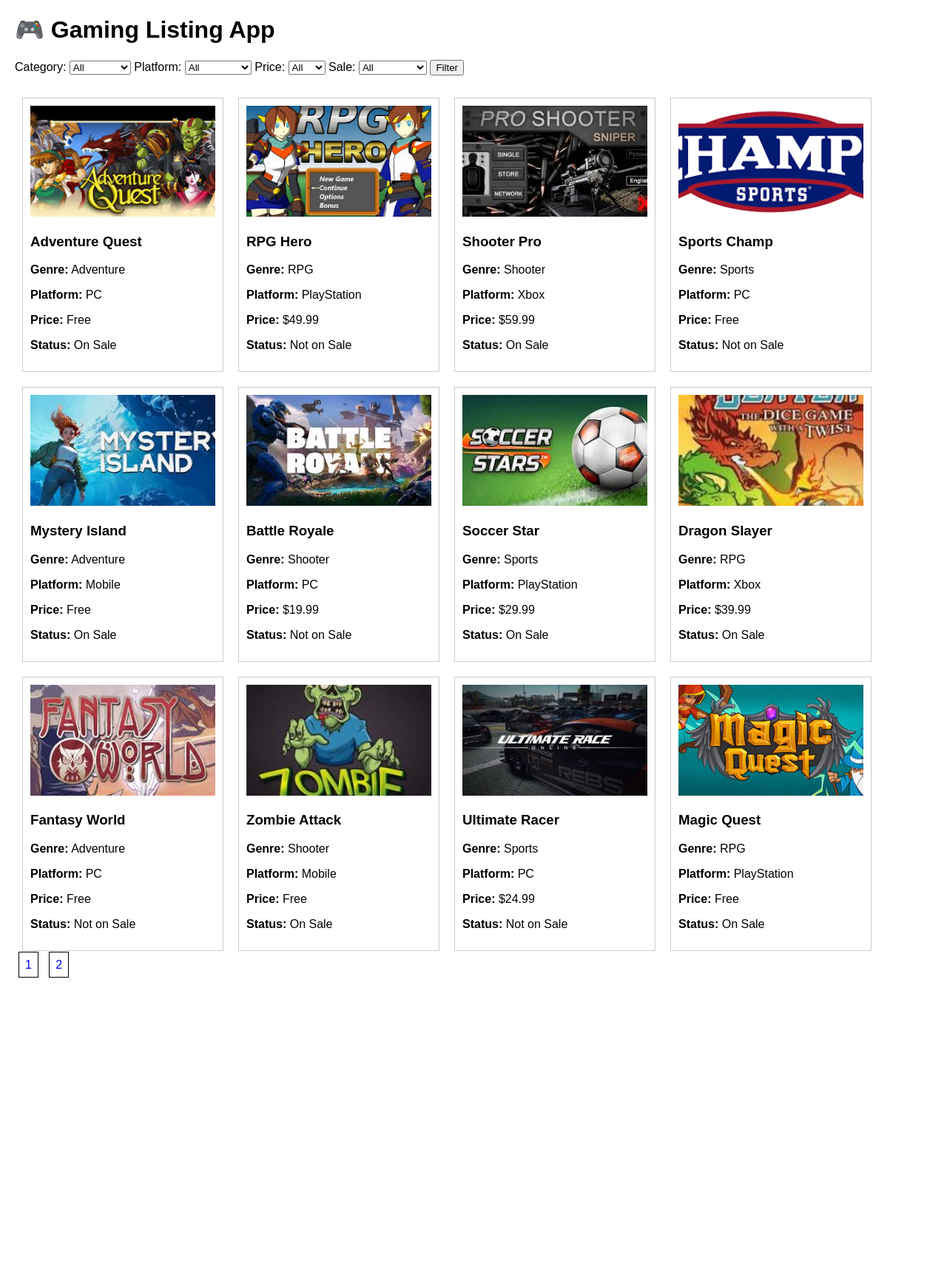
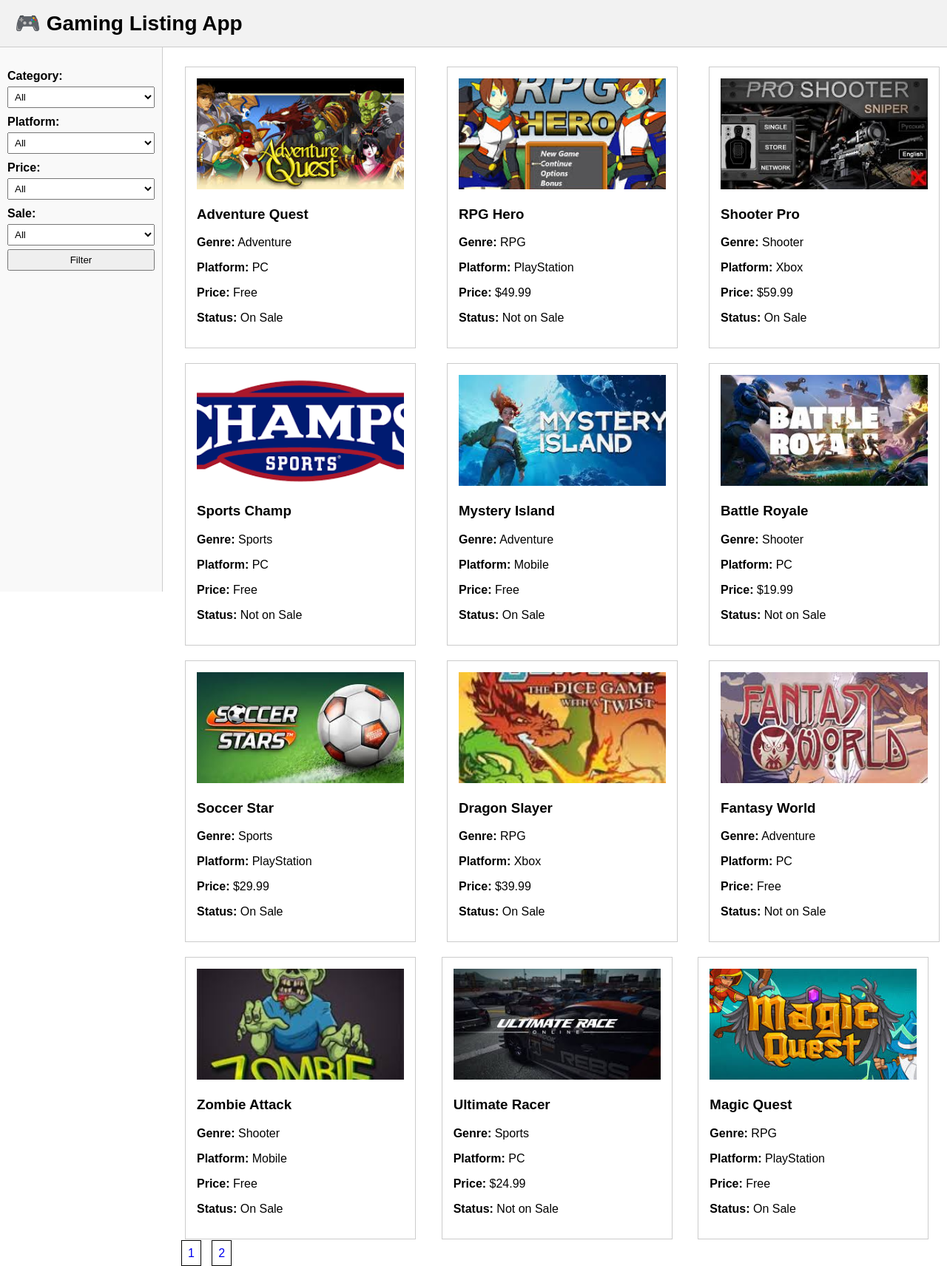
Before and after one commit to AMEY360/GamesWebApp, a PHP site: page /index.php in a window 1280 px wide. Shown: the whole page at 74% size. Before the commit the page ends 1322 px from the top, so only its background shows below. Run offline with PHP 8.4, Linux system fonts and the light colour scheme; data comes from the database, SQL or seed files in the repository.

Commit message:
Updated game blocks layout to show 3 per row and adjusted styles

```diff
--- a/index.php
+++ b/index.php
@@ -4,56 +4,135 @@
 <head>
     <title>Gaming Listing App</title>
     <style>
-        body { font-family: Arial; margin: 20px; }
-        .game { border: 1px solid #ccc; padding: 10px; margin: 10px; width: 250px; float: left; }
-        .game img { width: 100%; height: 150px; object-fit: cover; }
-        .filters { margin-bottom: 20px; }
-        .pagination a { margin: 5px; padding: 8px; border: 1px solid #000; text-decoration: none; }
+        body { font-family: Arial; margin: 0; padding: 0; }
+
+        /* Fixed full-width header */
+        h1 {
+            position: fixed;
+            top: 0;
+            left: 0;
+            width: 100%;
+            margin: 0;
+            padding: 15px 20px;
+            background-color: #f2f2f2;
+            border-bottom: 1px solid #ccc;
+            font-size: 28px;
+            z-index: 1000;
+        }
+
+        /* Vertical sidebar block (title + filters) */
+        .filters-block {
+            position: fixed;
+            top: 0;
+            left: 0;
+            height: 100%;
+            width: 220px;
+            padding: 20px 10px;
+            border-right: 1px solid #ccc;
+            background: #f9f9f9;
+            box-sizing: border-box;
+            overflow-y: auto; /* Scroll inside sidebar if too long */
+        }
+
+        .filters-block h2 {
+            font-size: 22px;
+            font-weight: bold;
+            margin-bottom: 20px;
+            text-align: center;
+        }
+
+        .filters-block form {
+            display: flex;
+            flex-direction: column;
+        }
+
+        .filters-block label {
+            margin-top: 10px;
+            font-weight: bold;
+        }
+
+        .filters-block select,
+        .filters-block button {
+            margin-top: 5px;
+            padding: 5px;
+        }
+
+        .game {
+            border: 1px solid #ccc;
+            padding: 15px;      /* increase padding for bigger block */
+            margin: 10px;
+            width: 30%;          /* each card takes ~30% of container width */
+            box-sizing: border-box;
+            float: left;
+        }
+
+        .content {
+            margin-left: 240px;   /* sidebar width */
+            padding-top: 80px;    /* header height */
+            display: flex;
+            flex-wrap: wrap;
+            justify-content: space-between; /* space between 3 cards */
+     }
+
+
+        .game img {
+            width: 100%;
+            height: 150px;
+            object-fit: cover;
+        }
+
+        .pagination a {
+            margin: 5px;
+            padding: 8px;
+            border: 1px solid #000;
+            text-decoration: none;
+        }
     </style>
 </head>
 <body>
     <h1>🎮 Gaming Listing App</h1>
 
-    <div class="filters">
+    <div class="filters-block">
+        <h2>Filters</h2>
         <form method="GET">
             <label>Category:</label>
             <select name="genre">
                 <option value="">All</option>
-                <option value="RPG">RPG</option>
-                <option value="Sports">Sports</option>
-                <option value="Adventure">Adventure</option>
-                <option value="Shooter">Shooter</option>
+                <option value="RPG" <?php if(isset($_GET['genre']) && $_GET['genre']=='RPG') echo 'selected'; ?>>RPG</option>
+                <option value="Sports" <?php if(isset($_GET['genre']) && $_GET['genre']=='Sports') echo 'selected'; ?>>Sports</option>
+                <option value="Adventure" <?php if(isset($_GET['genre']) && $_GET['genre']=='Adventure') echo 'selected'; ?>>Adventure</option>
+                <option value="Shooter" <?php if(isset($_GET['genre']) && $_GET['genre']=='Shooter') echo 'selected'; ?>>Shooter</option>
             </select>
 
             <label>Platform:</label>
             <select name="platform">
                 <option value="">All</option>
-                <option value="PC">PC</option>
-                <option value="PlayStation">PlayStation</option>
-                <option value="Xbox">Xbox</option>
-                <option value="Mobile">Mobile</option>
+                <option value="PC" <?php if(isset($_GET['platform']) && $_GET['platform']=='PC') echo 'selected'; ?>>PC</option>
+                <option value="PlayStation" <?php if(isset($_GET['platform']) && $_GET['platform']=='PlayStation') echo 'selected'; ?>>PlayStation</option>
+                <option value="Xbox" <?php if(isset($_GET['platform']) && $_GET['platform']=='Xbox') echo 'selected'; ?>>Xbox</option>
+                <option value="Mobile" <?php if(isset($_GET['platform']) && $_GET['platform']=='Mobile') echo 'selected'; ?>>Mobile</option>
             </select>
 
             <label>Price:</label>
             <select name="price_range">
                 <option value="">All</option>
-                <option value="free">Free</option>
-                <option value="paid">Paid</option>
+                <option value="free" <?php if(isset($_GET['price_range']) && $_GET['price_range']=='free') echo 'selected'; ?>>Free</option>
+                <option value="paid" <?php if(isset($_GET['price_range']) && $_GET['price_range']=='paid') echo 'selected'; ?>>Paid</option>
             </select>
 
             <label>Sale:</label>
             <select name="sale_status">
                 <option value="">All</option>
-                <option value="On Sale">On Sale</option>
-                <option value="Not on Sale">Not on Sale</option>
+                <option value="On Sale" <?php if(isset($_GET['sale_status']) && $_GET['sale_status']=='On Sale') echo 'selected'; ?>>On Sale</option>
+                <option value="Not on Sale" <?php if(isset($_GET['sale_status']) && $_GET['sale_status']=='Not on Sale') echo 'selected'; ?>>Not on Sale</option>
             </select>
 
             <button type="submit">Filter</button>
         </form>
     </div>
 
-    <div style="clear: both;"></div>
-
+    <!-- Main content -->
+    <div class="content">
         <?php if($games && $games->num_rows > 0): ?>
             <?php while($row = $games->fetch_assoc()): ?>
                 <div class="game">
@@ -76,5 +155,6 @@
                 <a href="?page=<?php echo $i; ?>"><?php echo $i; ?></a>
             <?php endfor; ?>
         </div>
+    </div>
 </body>
 </html>
```
Lines whose indentation alone changed are shown as unchanged.
